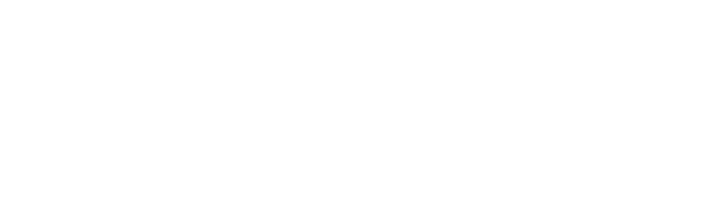
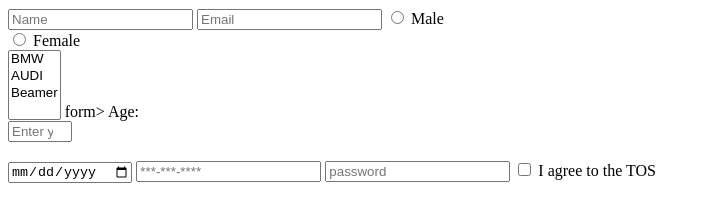
Before and after one commit to acciojob/signup-form-car-Sparsh-katiyar, a website: page main.html in a window 1280 px wide. Shown: the whole page, without its empty margins (0-710 px from the left). Drawn offline with Linux system fonts and the light colour scheme.

Commit message:
created a submission

```diff
--- a/main.html
+++ b/main.html
@@ -7,6 +7,26 @@
 </head>
 
 <body>
+	<input type=" text" id = "name"placeholder="Name">
+	<input type = "email" id ="email"placeholder="Email">
+	 <input type="radio" id="male" name="gender" value="male">
+  <label for="male">Male</label><br>
+
+  <input type="radio" id="female" name="gender" value="female">
+  <label for="female">Female</label><br>
+	<select multiple>
+		<option> BMW</option>
+		<option>AUDI</option>
+		<option>Beamer</option>
+	</select>
+	form>
+  <label for="age">Age:</label><br>
+  <input type="number" id="age" name="age" min="1" max="120" placeholder="Enter your age"><br><br>
+  <input type="date"id ="dob">
+	<input type = "tel"id= "tel"placeholder="***-***-****">
+   <input type = "password"placeholder="password">
+	<input type ="checkbox"id ="tos">
+	<cheackbox>I agree to the TOS</cheackbox>
 	<!-- the entire body must be written by student -->
     <script type="text/javascript" src="./script.js">
 </script>
```
